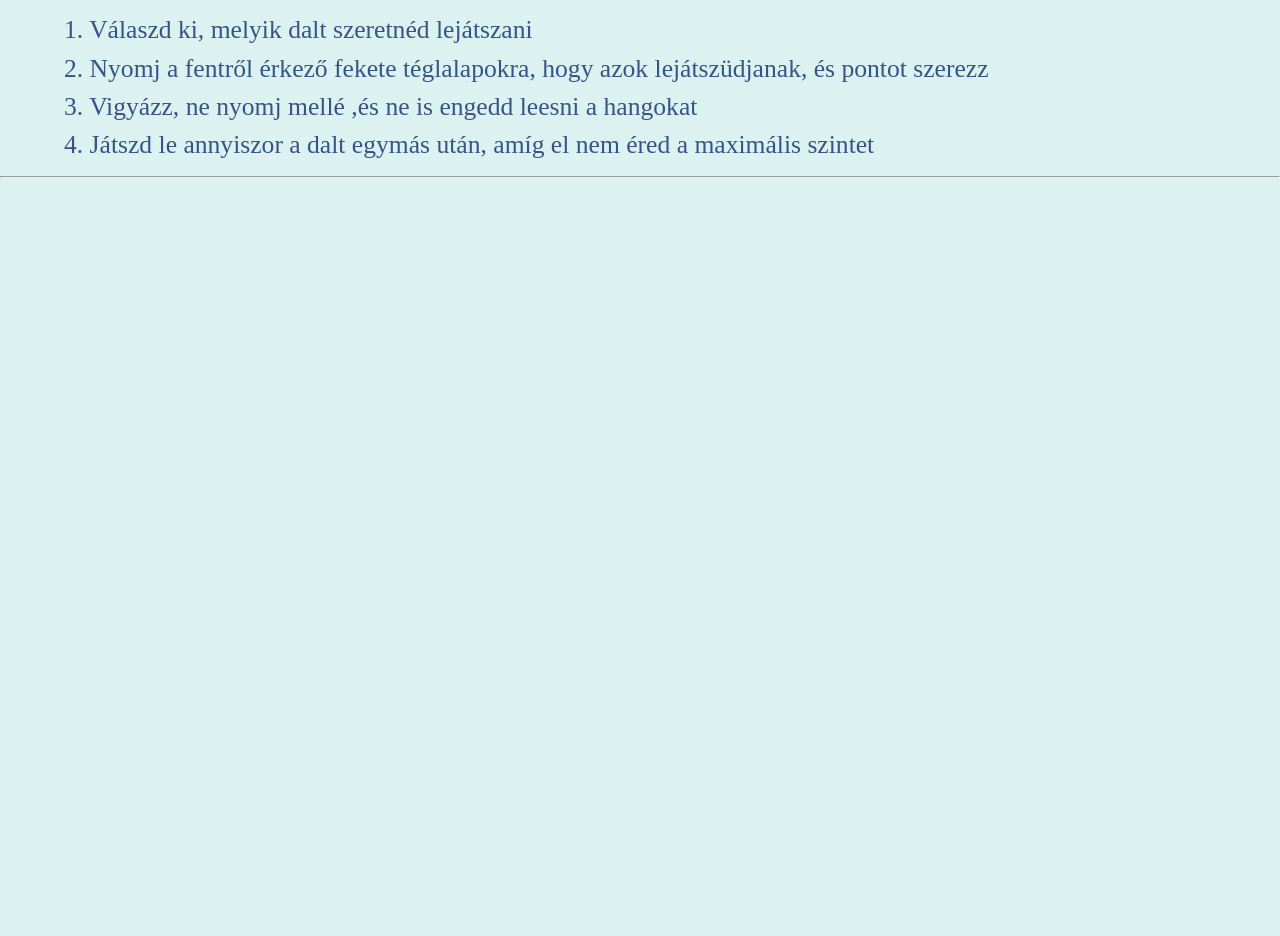
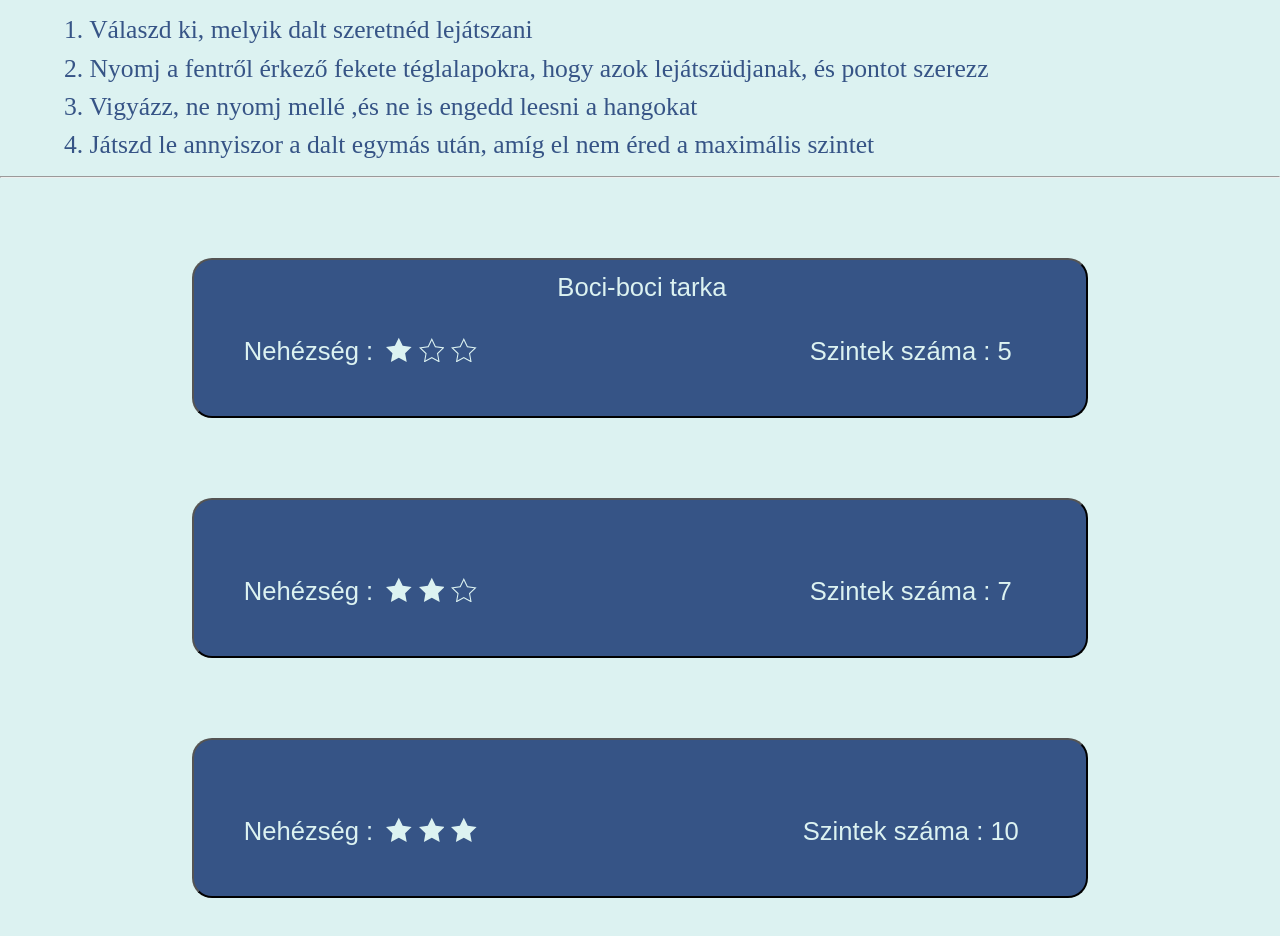
Before and after one commit to kazmer0/esp32-xilofon, a website: page neumann/1hang_zapor.html in a window 1280 px wide. Shown: the part 98-1034 px from the top of the page. Before the commit the page ends 800 px from the top, so only its background shows below. Drawn offline with Linux system fonts and the light colour scheme.

Commit message:
hang zápor, nem reszponzív

```diff
--- a/neumann/1hang_zapor.css
+++ b/neumann/1hang_zapor.css
@@ -67,6 +67,72 @@
     line-height: 1.5;
     margin-top: 2vh;
 }
+
+
+.content{
+  width: 100%;
+  height:100vh;
+  display: flex;
+  align-items: center;
+  justify-content: space-evenly;
+  flex-flow: column;
+
+}
+
+.gomb{
+  font-size: 2vw;
+  height: 20vh;
+  width: 70%;
+  background-color:var(--kek);
+  color: #DCF2F1;
+  border-radius: 20px;
+  display: grid;
+  grid-template-rows:repeat(2,3em);
+  grid-template-columns:repeat(5,7em);
+}
+.gomb:hover{
+  background-color: #DCF2F1;
+  color: #365486;
+}
+svg{
+  fill:#DCF2F1;
+  width: 1em;
+  height: 1em;
+}
+.gomb:hover .imgcontainer svg{
+  fill:#365486;
+}
+
+.cimke{
+  grid-column-start: 1;
+  grid-column-end: 6;
+  height: 100%;
+  margin-top: 0.5em;
+}
+.nehezseg{
+  grid-row-start: 2;
+  grid-column-start: 0;
+  grid-column-end: 2;
+  height: 100%;
+  justify-self:end ;
+}
+.imgcontainer{
+  padding-left: 0.5em;
+  justify-self: start;
+}
+.szintek{
+    grid-column-start: 4;
+    grid-column-end: 6;
+}
+
+
+
+
+
+
+
+
+
 @media screen and (max-width: 700px) {
   .vissza_a_kezdolapra{
       font-size: 9px;
--- a/neumann/1hang_zapor.html
+++ b/neumann/1hang_zapor.html
@@ -26,5 +26,90 @@
       </p>
     </div>
     <hr />
+    <section class="content">
+      <button class="gomb" id="boci_gomb">
+        <div class="cimke"><p>Boci-boci tarka</p></div>
+        <div class="nehezseg"><p class="nehezseg_p">Nehézség :</p></div>
+        <div class="imgcontainer">
+          <svg xmlns="http://www.w3.org/2000/svg" viewBox="0 0 24 24">
+            <path
+              d="M12 .587l3.668 7.568 8.332 1.151-6.064 5.828 1.48 8.279-7.416-3.967-7.417 3.967 1.481-8.279-6.064-5.828 8.332-1.151z"
+            />
+          </svg>
+          <svg
+            xmlns="http://www.w3.org/2000/svg"
+            fill-rule="evenodd"
+            clip-rule="evenodd"
+            viewBox="0 0 24 24"
+          >
+            <path
+              d="M15.668 8.626l8.332 1.159-6.065 5.874 1.48 8.341-7.416-3.997-7.416 3.997 1.481-8.341-6.064-5.874 8.331-1.159 3.668-7.626 3.669 7.626zm-6.67.925l-6.818.948 4.963 4.807-1.212 6.825 6.068-3.271 6.069 3.271-1.212-6.826 4.964-4.806-6.819-.948-3.002-6.241-3.001 6.241z"
+            />
+          </svg>
+          <svg
+            xmlns="http://www.w3.org/2000/svg"
+            fill-rule="evenodd"
+            clip-rule="evenodd"
+            viewBox="0 0 24 24"
+          >
+            <path
+              d="M15.668 8.626l8.332 1.159-6.065 5.874 1.48 8.341-7.416-3.997-7.416 3.997 1.481-8.341-6.064-5.874 8.331-1.159 3.668-7.626 3.669 7.626zm-6.67.925l-6.818.948 4.963 4.807-1.212 6.825 6.068-3.271 6.069 3.271-1.212-6.826 4.964-4.806-6.819-.948-3.002-6.241-3.001 6.241z"
+            />
+          </svg>
+        </div>
+        <div class="szintek"><p>Szintek száma : 5</p></div>
+      </button>
+      <button class="gomb" id="sussfel_gomb">
+        <div class="cimke"><p></p></div>
+        <div class="nehezseg"><p class="nehezseg_p">Nehézség :</p></div>
+        <div class="imgcontainer">
+          <svg xmlns="http://www.w3.org/2000/svg" viewBox="0 0 24 24">
+            <path
+              d="M12 .587l3.668 7.568 8.332 1.151-6.064 5.828 1.48 8.279-7.416-3.967-7.417 3.967 1.481-8.279-6.064-5.828 8.332-1.151z"
+            />
+          </svg>
+          <svg xmlns="http://www.w3.org/2000/svg" viewBox="0 0 24 24">
+            <path
+              d="M12 .587l3.668 7.568 8.332 1.151-6.064 5.828 1.48 8.279-7.416-3.967-7.417 3.967 1.481-8.279-6.064-5.828 8.332-1.151z"
+            />
+          </svg>
+          <svg
+            xmlns="http://www.w3.org/2000/svg"
+            fill-rule="evenodd"
+            clip-rule="evenodd"
+            viewBox="0 0 24 24"
+          >
+            <path
+              d="M15.668 8.626l8.332 1.159-6.065 5.874 1.48 8.341-7.416-3.997-7.416 3.997 1.481-8.341-6.064-5.874 8.331-1.159 3.668-7.626 3.669 7.626zm-6.67.925l-6.818.948 4.963 4.807-1.212 6.825 6.068-3.271 6.069 3.271-1.212-6.826 4.964-4.806-6.819-.948-3.002-6.241-3.001 6.241z"
+            />
+          </svg>
+        </div>
+        <div class="szintek"><p>Szintek száma : 7</p></div>
+      </button>
+      <button class="gomb" id="oldmacdonald_gomb">
+        <div class="cimke"><p></p></div>
+        <div class="nehezseg"><p class="nehezseg_p">Nehézség :</p></div>
+        <div class="imgcontainer">
+          <svg xmlns="http://www.w3.org/2000/svg" viewBox="0 0 24 24">
+            <path
+              d="M12 .587l3.668 7.568 8.332 1.151-6.064 5.828 1.48 8.279-7.416-3.967-7.417 3.967 1.481-8.279-6.064-5.828 8.332-1.151z"
+            />
+          </svg>
+          <svg xmlns="http://www.w3.org/2000/svg" viewBox="0 0 24 24">
+            <path
+              d="M12 .587l3.668 7.568 8.332 1.151-6.064 5.828 1.48 8.279-7.416-3.967-7.417 3.967 1.481-8.279-6.064-5.828 8.332-1.151z"
+            />
+          </svg>
+          <svg xmlns="http://www.w3.org/2000/svg" viewBox="0 0 24 24">
+            <path
+              d="M12 .587l3.668 7.568 8.332 1.151-6.064 5.828 1.48 8.279-7.416-3.967-7.417 3.967 1.481-8.279-6.064-5.828 8.332-1.151z"
+            />
+          </svg>
+        </div>
+        <div class="szintek"><p>Szintek száma : 10</p></div>
+      </button>
+
+      </button>
+    </section>
   </body>
 </html>
```
